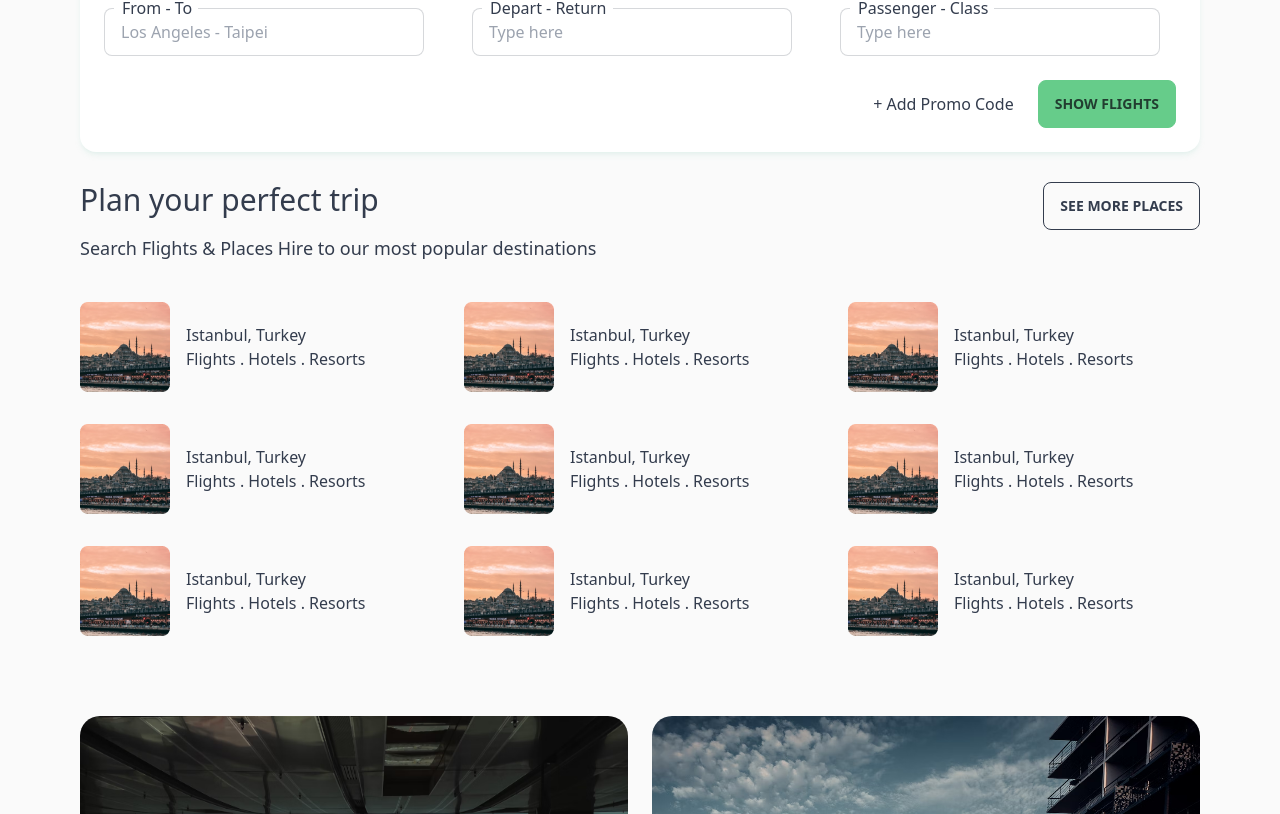
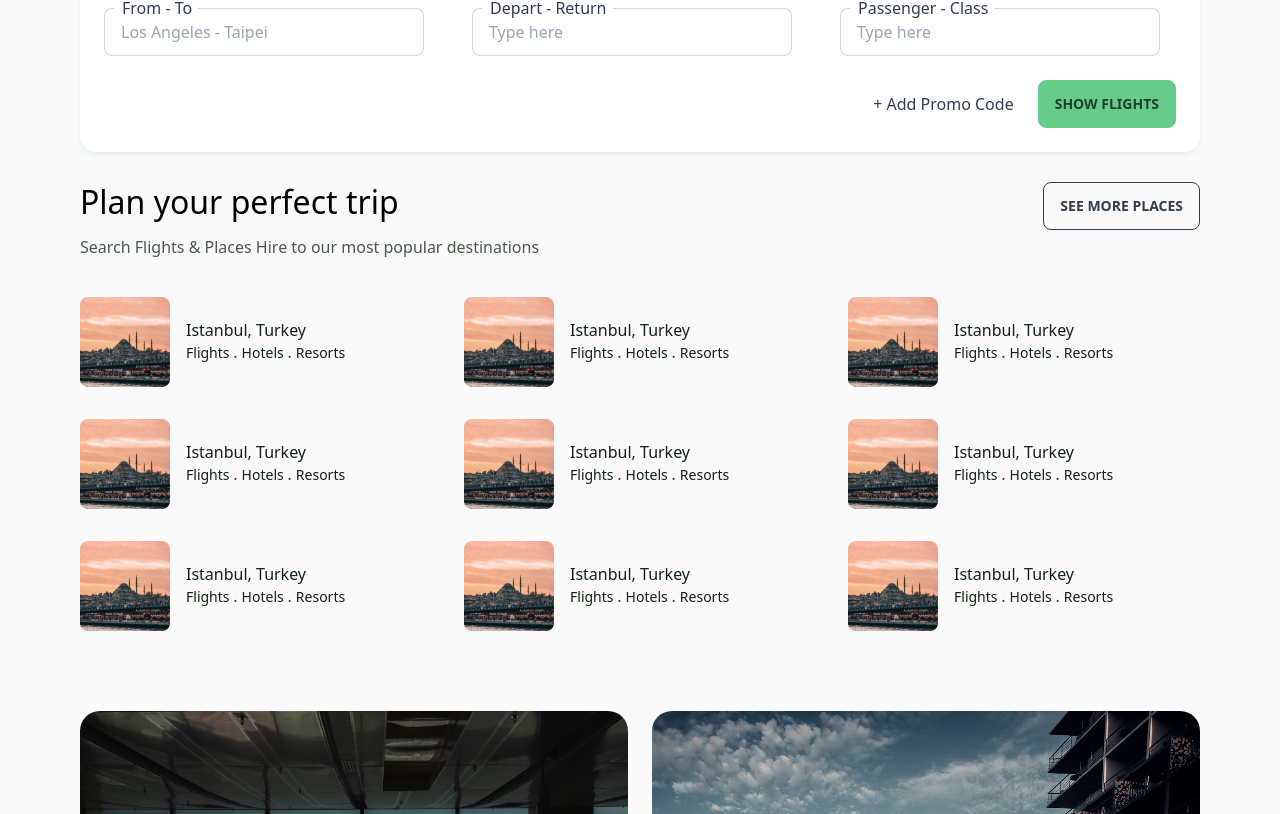
Before and after one commit to kingkwongsta/Golobe-Travel-Agency, a Next.js app: page / in a window 1280 px wide. Shown: the part 683-1497 px from the top of the page. Built offline with nearby package versions, Linux system fonts and the light colour scheme.

Commit message:
font settings for discovery cards

```diff
--- a/src/components/discover/citycard.jsx
+++ b/src/components/discover/citycard.jsx
@@ -12,12 +12,22 @@ export default function CityCard({}) {
         alt="placeholder"
       />
       <div>
-        <p>Istanbul, Turkey</p>
-        <span>Flights </span>
+        <p className="text-[600] text-[16px] text-[#112211] leading-[20px]">
+          Istanbul, Turkey
+        </p>
+        <span className="text-[500] text-[14px] text-[#112211] leading-[17px]">
+          Flights{" "}
+        </span>
         <span> . </span>
-        <span> Hotels </span>
+        <span className="text-[500] text-[14px] text-[#112211] leading-[17px]">
+          {" "}
+          Hotels{" "}
+        </span>
         <span> . </span>
-        <span> Resorts</span>
+        <span className="text-[500] text-[14px] text-[#112211] leading-[17px]">
+          {" "}
+          Resorts
+        </span>
       </div>
     </div>
   );
--- a/src/components/discover/discover.jsx
+++ b/src/components/discover/discover.jsx
@@ -9,8 +9,10 @@ export default function Discovery() {
     <div className="my-[80px] mx-[80px] max-w-[1232px]">
       <div className="flex flex-row justify-between content-center mb-[40px]">
         <div>
-          <h2 className="mb-[16px] text-3xl">Plan your perfect trip</h2>
-          <p className="text-lg">
+          <h2 className="mb-[16px] text-[600] text-[32px] leading-[39px] text-[#000000]">
+            Plan your perfect trip
+          </h2>
+          <p className="text-[400] text-[16px] leading-[20px] text-[#112211] opacity-[.75]">
             Search Flights & Places Hire to our most popular destinations
           </p>
         </div>
```
